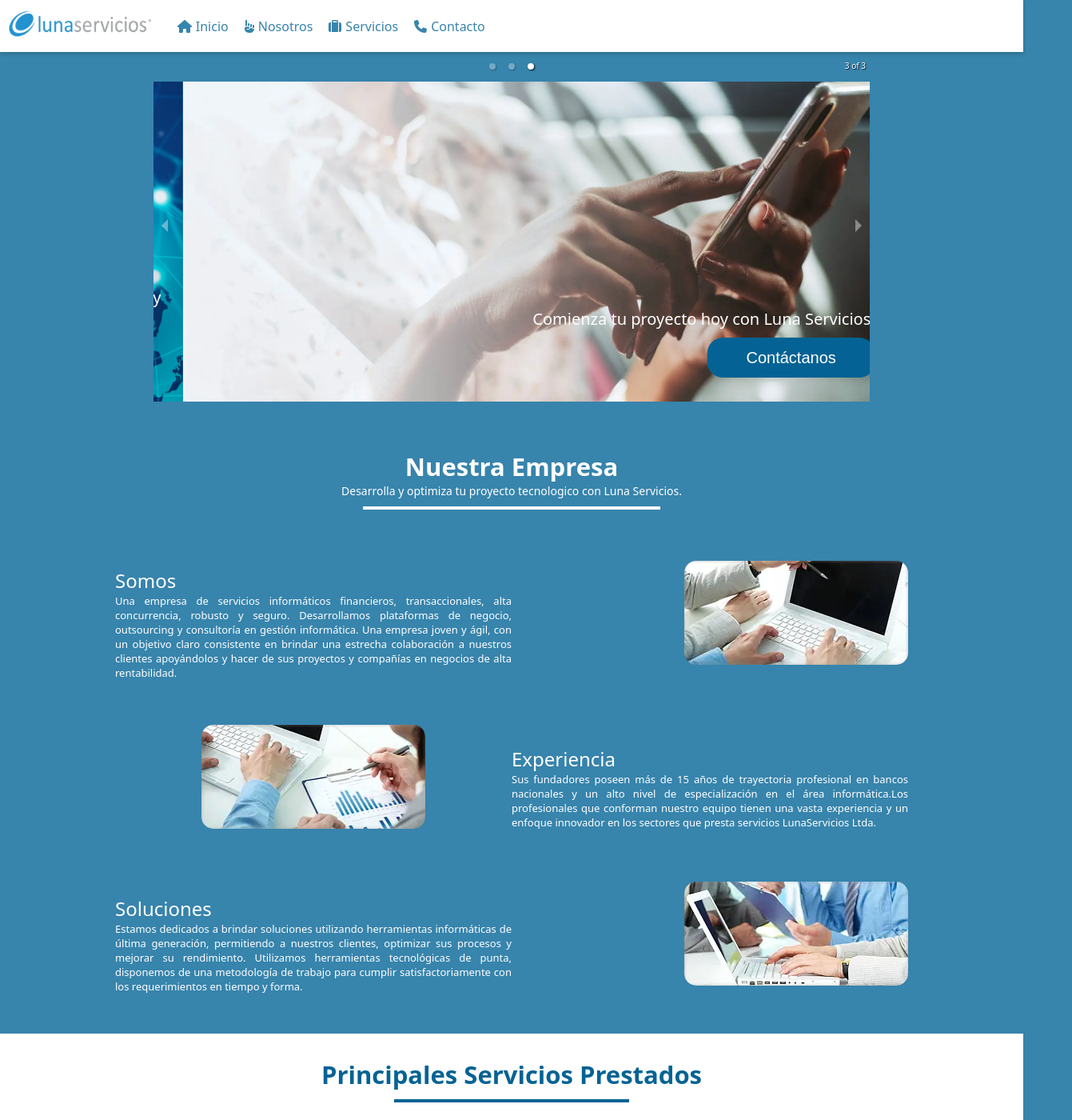
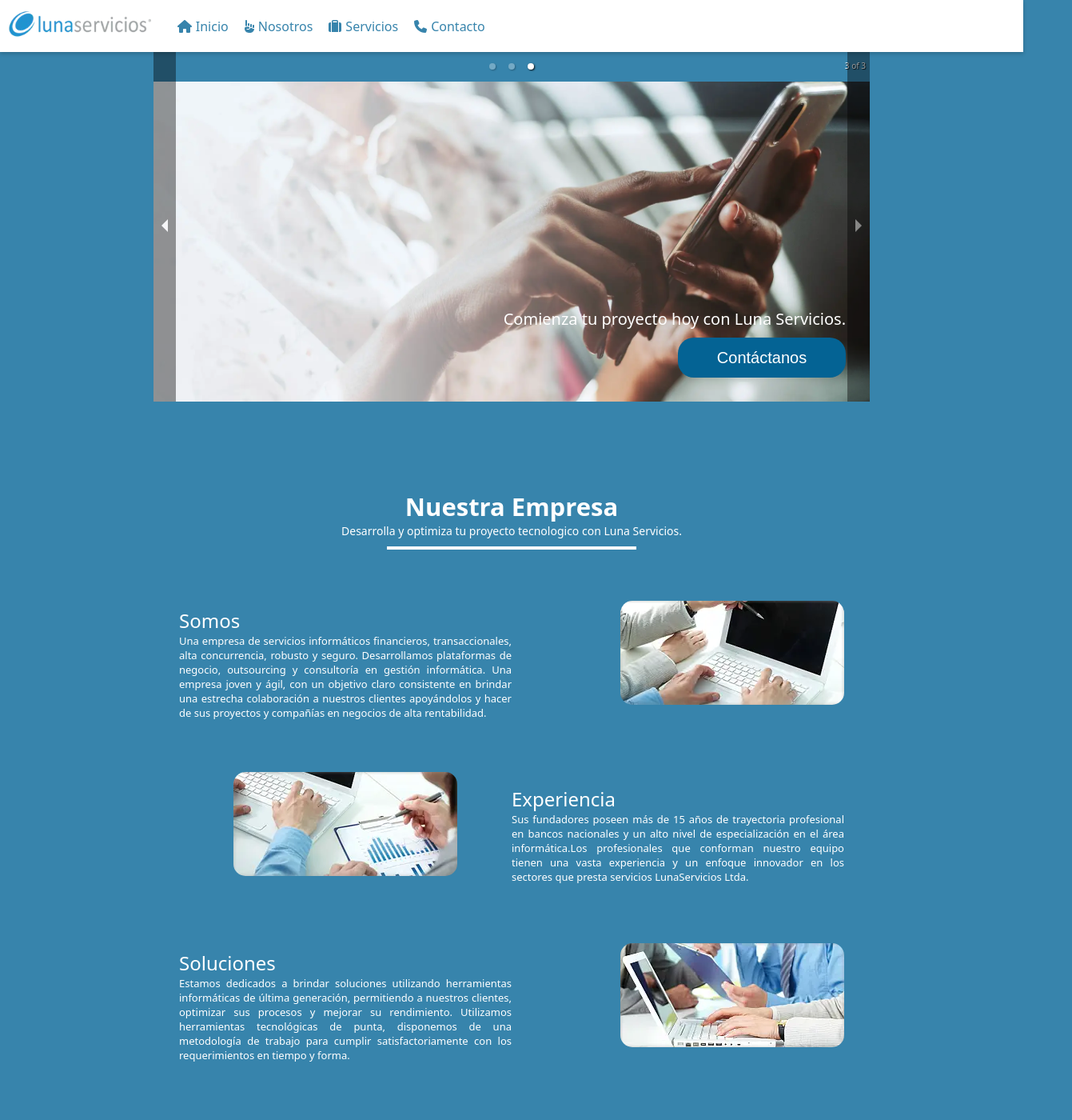
Before and after one commit to lunaservicios/LNS-Front, a React (Create React App) app: page / in a window 1280 px wide. Shown: the top 1400 px of the page at 80% size, 1341 px wide, since content can reach past the window. Built offline with nearby package versions, Linux system fonts and the light colour scheme.

Commit message:
estilos ancho

```diff
--- a/src/components/Footer.css
+++ b/src/components/Footer.css
@@ -1,6 +1,6 @@
 footer {
     background-color: #ecf7ff;
-    padding: 20px;
+    padding: 20px 0px 0px 210px;
   }
 
   .footer-container {
@@ -22,6 +22,7 @@ footer {
 
   .footer-center {
     display: grid;
+    padding: 0 0 0 200px;
   }
 
   .footer-social {
@@ -46,12 +47,13 @@ footer {
     text-align: center;
     font-size: 14px;
     color: #666;
+    padding: 0 110px 0 100px
   }
   .footer-right {
     display: flex;
     flex-direction: column;
     align-items: flex-start;
-    padding: 0 15px;
+    padding: 0 205px;
   }
   .contact-title {
     margin-bottom: 10px;
--- a/src/components/QuienesSomos.css
+++ b/src/components/QuienesSomos.css
@@ -1,7 +1,8 @@
 .about-section {
-    padding: 20px;
+    padding: 120px;
     text-align: center;
     background-color: #3784ac;
+    margin-top: -50px;
   }
 
   .about-section h1 {
--- a/src/components/Services.css
+++ b/src/components/Services.css
@@ -1,5 +1,5 @@
 .services-section {
-    padding: 150px;
+    padding: 250px;
     text-align: center;
     background-color: white;
   }
--- a/src/components/TextCarousel.css
+++ b/src/components/TextCarousel.css
@@ -36,6 +36,7 @@
     color: #3784ac;
     font-size: 18px;
     text-align: justify;
+    padding:20px;
     margin: 0;
     background-color: #ffffff;
     width: 100%;
@@ -92,7 +93,6 @@
   color: rgb(0, 0, 255);
   cursor: pointer;
   margin-top: 10px;
-  font-weight: bold;
   text-align: center !important;
 }
 .divider-textcarousel-text{
@@ -112,3 +112,20 @@
   margin-right: 10px;
   vertical-align: top;
 }
+.carousel .control-arrow {
+  opacity: 1;
+  visibility: visible;
+  background-color: black !important;
+}
+
+.carousel .control-arrow:hover {
+  background: rgba(0, 0, 0, 0.3);
+}
+
+.carousel .control-prev.control-arrow:before {
+  border-right: 8px solid white;
+}
+
+.carousel .control-next.control-arrow:before {
+  border-left: 8px solid white;
+}
```
